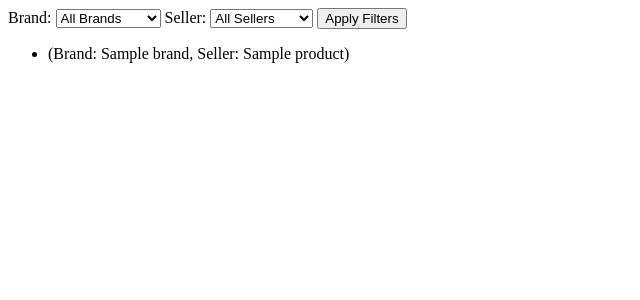
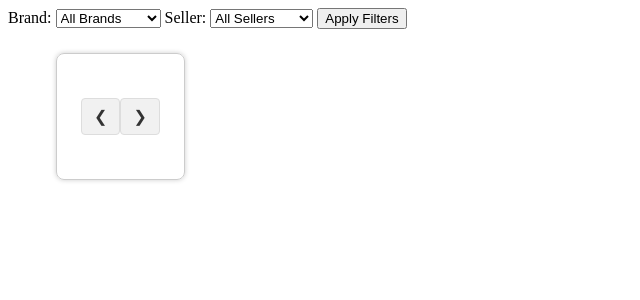
Before and after one commit to 143prudhvi/auction_site, a Django app: template product/templates/filtered_products.html in a window 1280 px wide. Shown: the top 300 px of the page, without its empty margins (0-640 px from the left). Run offline with Django 3.2, Linux system fonts and the light colour scheme; the template is opened without the code that fills it: most values are stand-ins (such as "Sample title", 1, 10 or a date in 2020).

Commit message:
Linked Static Files

```diff
--- a/auction_site/urls.py
+++ b/auction_site/urls.py
@@ -19,5 +19,5 @@ from django.urls import path, include
 
 urlpatterns = [
     path('admin/', admin.site.urls),
-    path('products/', include('product.urls')),
+    path('', include('product.urls')),
 ]
--- a/product/templates/filtered_products.html
+++ b/product/templates/filtered_products.html
@@ -2,6 +2,27 @@
 <html>
 <head>
     <title>Filtered Products</title>
+    <style>
+        .slideshow-container {
+            max-width: 200px;
+            border: 1px solid #ccc;
+            padding: 24px;
+            box-shadow: 0px 0px 5px rgba(0, 0, 0, 0.2);
+            display: inline-block;
+            text-align: center;
+            margin: 8px;
+            border-radius: 8px;
+        }
+
+        .mySlides {
+            display: none;
+        }
+
+        .slideshow-img {
+            width: 100%;
+        }
+    </style>
+    <link href="static/css/slide-links-style.css" rel="stylesheet" type="text/css">
 </head>
 <body>
     <form method="get" action="{% url 'filtered_products' %}">
@@ -26,8 +47,25 @@
 
     <ul>
         {% for product in products %}
-            <li>(Brand: {{ product.brand }}, Seller: {{ product.sellerName }})</li>
+            <div class="slideshow-container" data-id="{{product.productId}}">
+                {% for key,value in product_images.items %}
+                    {% if product.productId in key %}
+                        {% for image_link in value %}
+                            <div class="{{product.productId}} mySlides">
+                                <img class="slideshow-img" src="{{ image_link }}" alt="Product Image">
+                            </div>
+                        {% endfor %}
+                    {% endif %}
+
+                {% endfor %}
+
+                <div class="prev-next-links">
+                    <a class="prev" onclick="plusSlides(-1, '{{product.productId}}')">&#10094;</a>
+                    <a class="next" onclick="plusSlides(1, '{{product.productId}}')">&#10095;</a>
+                </div>
+            </div>
         {% endfor %}
     </ul>
+    <script src="static/js/slide-show.js"></script>
 </body>
 </html>
--- /dev/null
+++ b/static/css/slide-links-style.css
@@ -0,0 +1,21 @@
+.prev-next-links {
+    display: flex;
+    justify-content: space-between;
+    margin: 20px 0;
+}
+
+.prev-next-links a {
+    display: inline-block;
+    padding: 8px 12px;
+    background-color: #f1f1f1;
+    border: 1px solid #ddd;
+    border-radius: 4px;
+    text-decoration: none;
+    color: #333;
+    transition: background-color 0.3s ease-in-out;
+}
+
+.prev-next-links a:hover {
+    cursor: pointer;
+    background-color: #ddd;
+}
--- /dev/null
+++ b/static/js/slide-show.js
@@ -0,0 +1,22 @@
+var slideIndex = 1;
+var products = document.getElementsByClassName("slideshow-container");
+for (i = 0; i < products.length; i++){
+    showSlides(slideIndex, products[i].getAttribute("data-id"))
+}
+
+showSlides(slideIndex, );
+
+function plusSlides(n, productId) {
+    showSlides(slideIndex += n, productId);
+}
+
+function showSlides(n, productId) {
+    var i;
+    var slides = document.getElementsByClassName(productId + " mySlides");
+    if (n > slides.length) {slideIndex = 1}
+    if (n < 1) {slideIndex = slides.length}
+    for (i = 0; i < slides.length; i++) {
+        slides[i].style.display = "none";
+    }
+    slides[slideIndex-1].style.display = "block";
+}
```
Also changed, not shown: product/static/css/slide-links-style.css (added, +21 -0 lines), product/static/js/slide-show.js (added, +20 -0 lines), product/views.py (+10 -3 lines), product/static/css/select-style.css (added), static/css/select-style.css (added).
